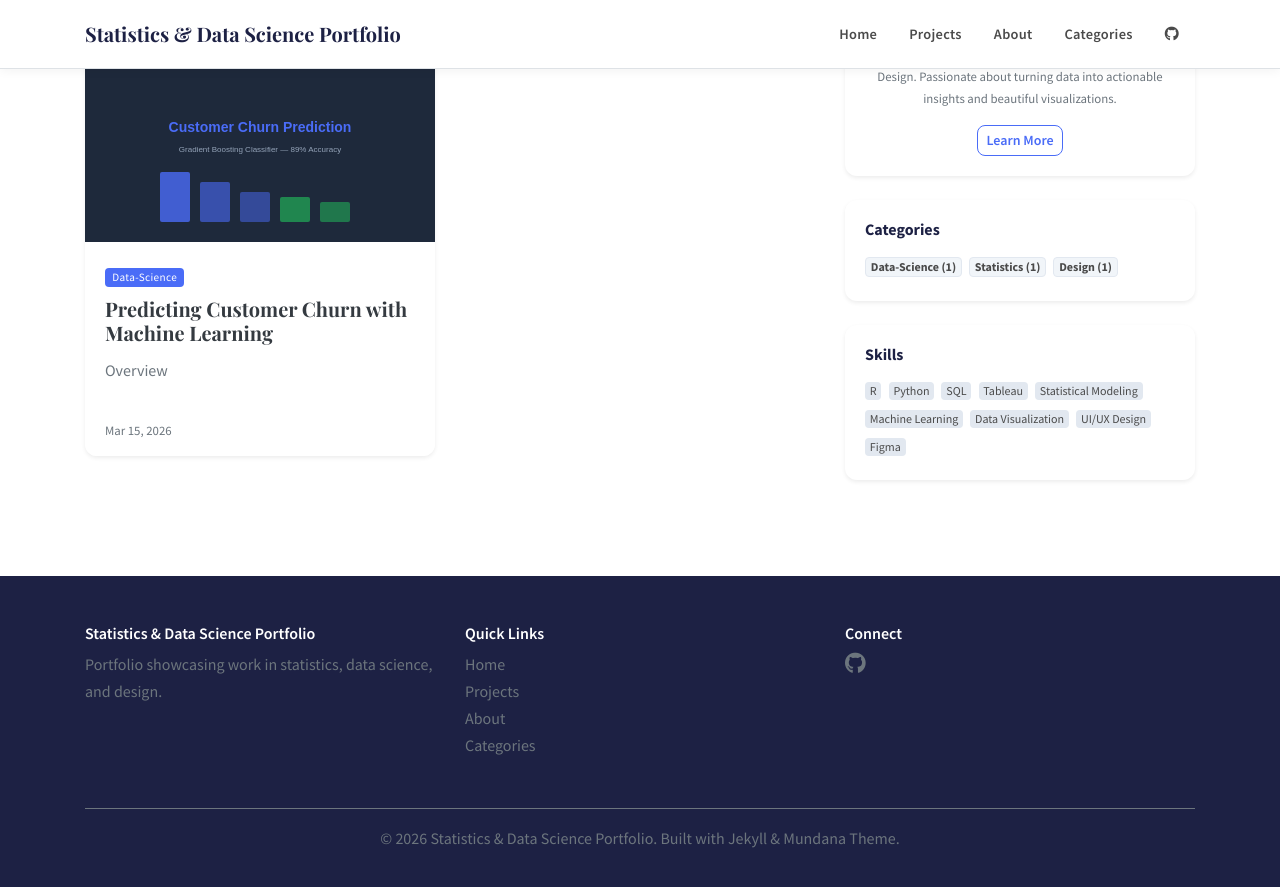
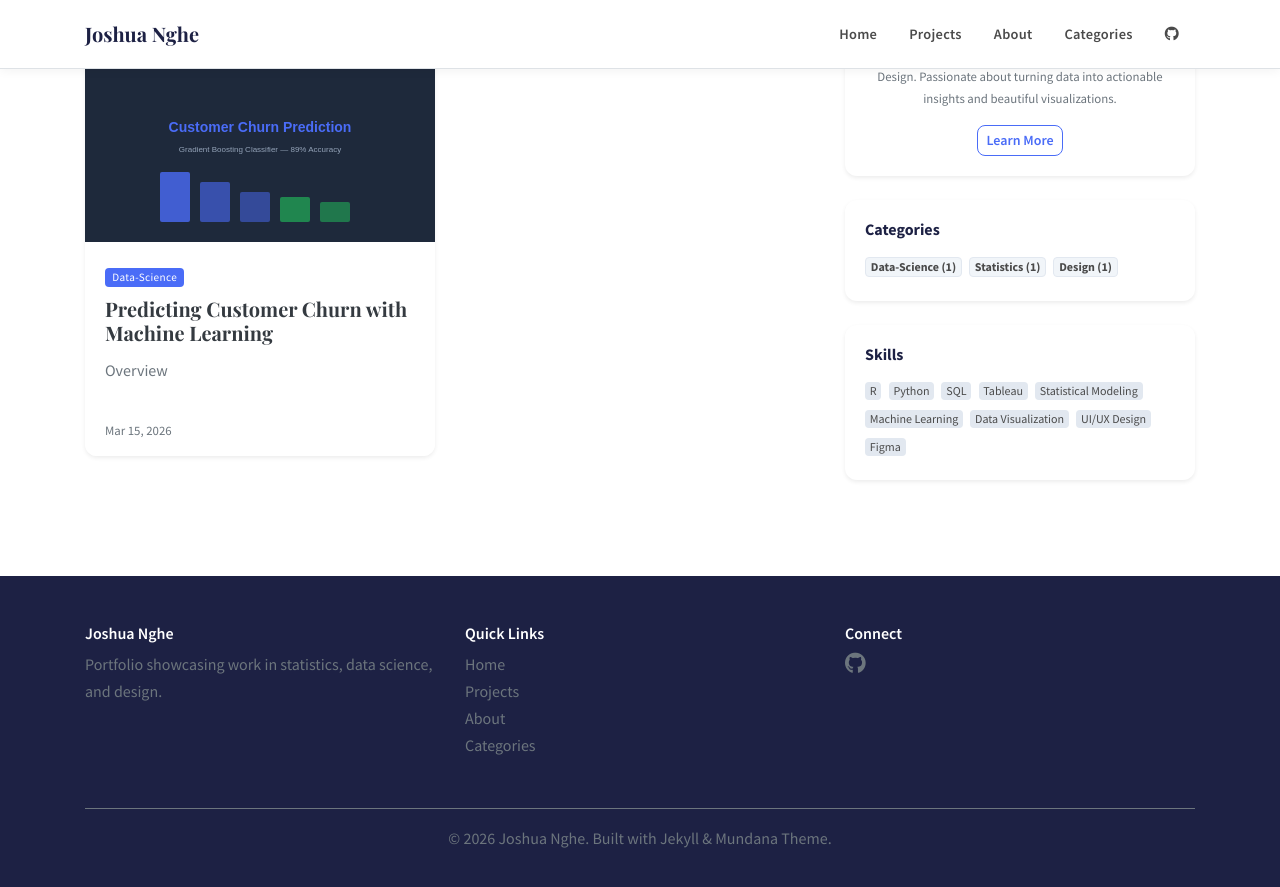
Before and after one commit to jn9he/jn9he.github.io, a Jekyll site: the page built from index.html, in a window 1280 px wide and 900 px high, scrolled down 869 px. Shown: the top 887 px of the window. Built offline with Jekyll 4.4.1, drawn with Linux system fonts in a browser that asks for light colours; the list of posts is cut into pages by our own code; some of the changed text lies outside the part shown.

Commit message:
initial commits

```diff
--- a/_config.yml
+++ b/_config.yml
@@ -1,5 +1,5 @@
 # Site
-name: 'Statistics & Data Science Portfolio'
+name: 'Joshua Nghe'
 description: 'Portfolio showcasing work in statistics, data science, and design.'
 logo: 'assets/images/logo.svg'
 favicon: 'assets/images/favicon.ico'
--- a/index.html
+++ b/index.html
@@ -10,7 +10,7 @@
     <div class="container">
         <div class="row align-items-center">
             <div class="col-lg-7">
-                <h1 class="display-4 font-weight-bold">Hi, I'm JN</h1>
+                <h1 class="display-4 font-weight-bold">Hi, I'm Joshua Nghe</h1>
                 <p class="lead text-muted mb-4">
                     Statistics undergraduate with minors in <strong>Data Science</strong> and <strong>Design</strong>.
                     I transform complex data into actionable insights and compelling visual stories.
```
